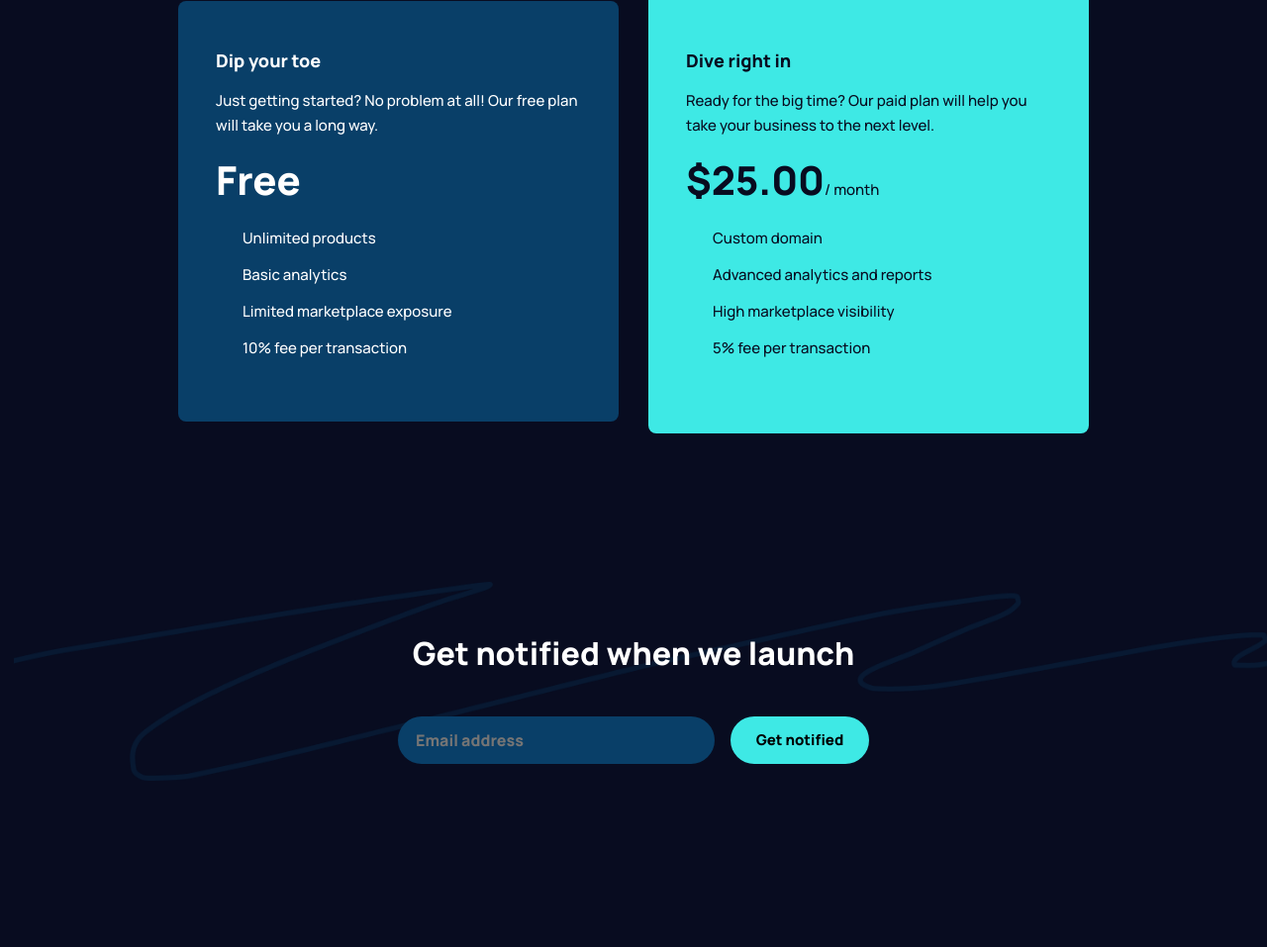
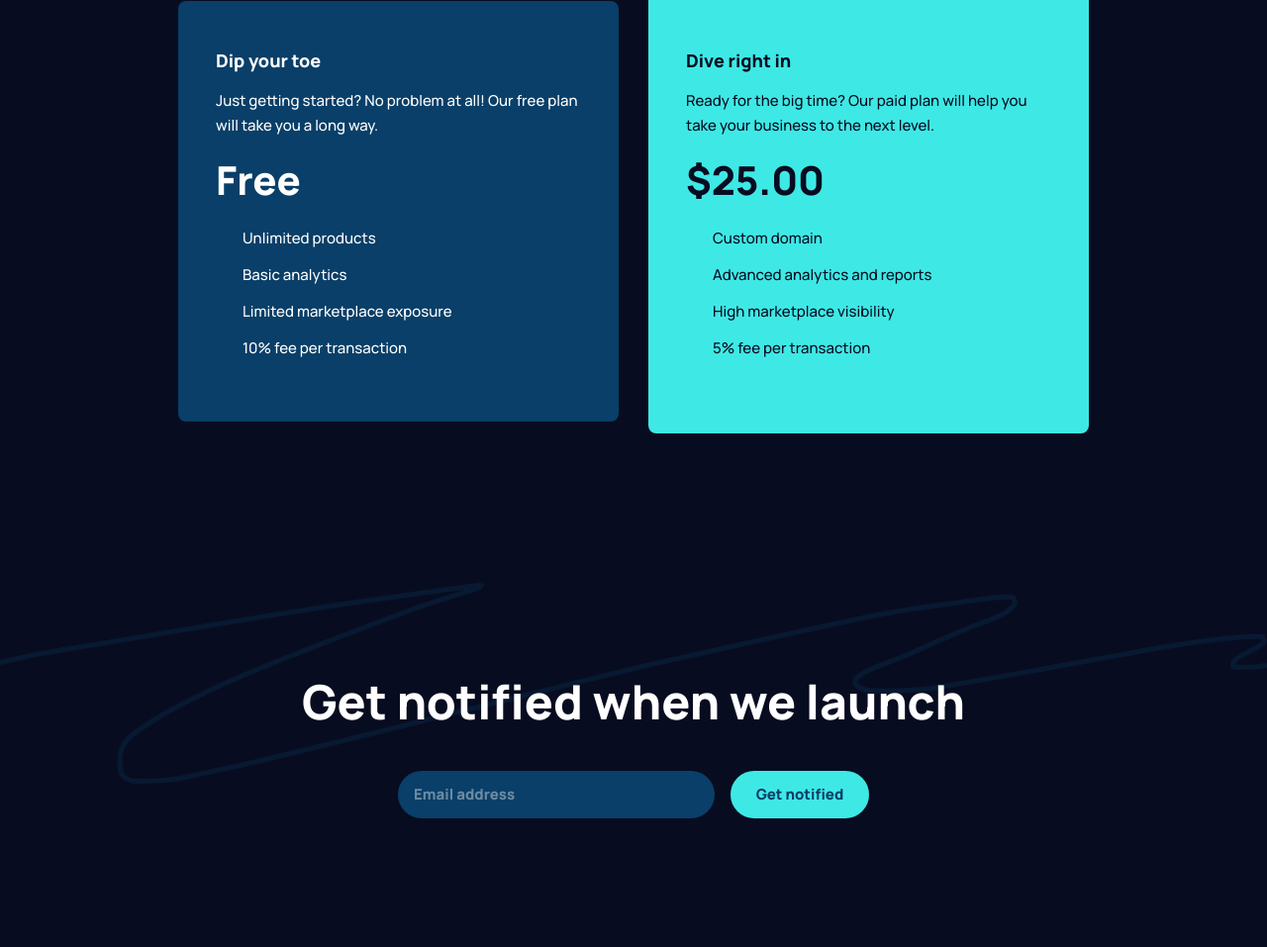
Before and after one commit to anastasiaptakh/maker, a website: page app/index.html in a window 1280 px wide. Shown: the part 1745-2702 px from the top of the page at 99% size. Before the commit the page ends 2634 px from the top, so only its background shows below. Drawn offline with Linux system fonts and the light colour scheme.

Commit message:
make form validation

```diff
--- a/app/index.html
+++ b/app/index.html
@@ -104,20 +104,21 @@
             </div>
         </div>
     </section>
-    <footer class="footer">
-        <img class="footer__img" src="images/footer-bg.png" alt="footer-background">
+    <section class="subscription">
+        <img src="images/footer-bg.png" alt="line">
         <div class="container">
-            <div class="footer__inner">
-            <h2 class="footer__title">Get notified when we launch</h2>
-                <form action="#" class="footer__form novalidate">
-                    <div class="footer__input-inner">
-                        <input class="footer__input" type="email" required placeholder="Email address">
-                        <span class="invalid"></span>
-                    </div>
-                        <button class="footer__btn">Get notified</button>
-                </form>
-            </div>
+            <h2 class="form__title">Get notified when we launch</h2>
+            <form action="#" class="form" novalidate>
+                <div class="form__error">
+                    <input type="email" name="email" required placeholder="Email address">
+                    <span class="invalid"></span>
+                </div>
+
+                <button class="button">Get notified</button>
+            </form>
         </div>
-    </footer>
+    </section>
+
+    <script src="js/main.js"></script>
 </body>
 </html>
--- /dev/null
+++ b/app/js/main.js
@@ -0,0 +1,52 @@
+'use strict'
+
+document.addEventListener('DOMContentLoaded', () => {
+
+    const input = document.querySelector('input'),
+        span = document.querySelector('.invalid'),
+        form = document.querySelector('form'),
+        message = {
+            done: 'Your application has been sent!',
+            notСorrect: 'You entered an invalid email address!',
+            empty: 'You have not entered an email address!'
+        };
+
+
+    function validateError(display, color) {
+        input.style.border = `2px solid ${color}`
+        span.style.color = color
+        span.style.display = display
+    }
+
+    function validate() {
+        switch (true) {
+
+            case input.validity.valueMissing :
+                validateError('block', '#FF2965');
+                span.textContent = message.empty;
+                break;
+
+            case input.validity.typeMismatch :
+                validateError('block', '#FF2965');
+                span.textContent = message.notСorrect;
+                break;
+
+            default :
+                span.textContent = message.done;
+                validateError('block', '#3EE9E5');
+
+                setTimeout(() => {
+                    span.style.display = '';
+                    input.style.border = '';
+                    form.reset();
+                }, 2000)
+        }
+    }
+
+
+    form.addEventListener('submit', event => {
+        event.preventDefault();
+        validate();
+    });
+
+});
--- a/app/scss/_global.scss
+++ b/app/scss/_global.scss
@@ -15,6 +15,8 @@ li{
     list-style: none;
 }
 body{
+    width: 100%;
+    overflow-x: hidden;
     min-width: 320px;
     @extend %background-color;
     @extend %heading-color;
--- a/app/scss/style.scss
+++ b/app/scss/style.scss
@@ -153,6 +153,7 @@
         line-height: 55px;
         span {
             @extend %manrope-medium;
+            display: none;
             font-size: 15px;
             line-height: 25px;
         }
@@ -216,81 +217,78 @@
         bottom: 0;
     }
 }
-
-.footer {
-    margin: 200px 0 117px;
+.subscription {
     position: relative;
-    &__img {
+    padding: 203px 0 130px 0;
+    img {
         position: absolute;
-        right: -1px;
-        top: -50px;
-        width: 99%;
+        top: 151px;
+        width: 100%;
+        max-height: 228px;
     }
-    &__inner {
-        max-width: 730px;
-        margin: 0 auto;
+    .form__title {
+        font-weight: 800;
+        font-size: 48px;
+        line-height: 56px;
+        text-align: center;
+        color: #fff;
     }
-    &__title {
-        @extend %manrope-extrabold;
-        text-align: center;
-        font-size: 32px;
-        line-height: 44px;
-    }
-    &__form {
+    .form {
+        margin-top: 42px;
+        position: relative;
         display: flex;
         justify-content: center;
-        align-items: center;
-        margin-top: 42px;
-    }
-    &__input-inner {
-        position: relative;
+        align-items: flex-start;
+        &__error {
             display: flex;
-        justify-content: space-between;
-        span {
-            @extend %errors-red-color;
-            display: none;
-            position: absolute;
-            font-size: 12px;
-            left: 18px;
-            bottom: -20px;
+            flex-direction: column;
+            margin-right: 16px;
+            input {
+                width: 320px;
+                height: 48px;
+                padding: 12px 16px 12px 16px;
+                outline: none;
+                caret-color: #3EE9E5;
+                border: none;
+                background: #093F68;
+                border-radius: 24px;
+                font-style: normal;
+                font-weight: 800;
+                font-size: 15px;
+                line-height: 25px;
+                color: #fff ;
+                mix-blend-mode: normal;
+                &::placeholder {
+                    color: rgba($color: #fff, $alpha: 0.4);
                 }
             }
-    &__input {
-        @extend %manrope-extrabold;
-        min-width: 320px;
-        height: 48px;
-        padding: 11px 0px;
-        background-color: #093F68;
-        border-radius: 24px;
-        border: none;
-        outline: none;
-        margin-right: 16px;
-        &[type=email] {
-            @extend %main-text-color;
-            padding-left: 18px;
-
-        }
-        &::placeholder {
-            padding-left: 0px;
+            span {
+                display: none;
+                position: relative;
+                margin-top: 4px;
+                left: 20px;
+                font-weight: 500;
+                font-size: 12px;
+                line-height: 25px;
             }
         }
-    &__btn {
-        @extend %manrope-extrabold;
-        min-width: 140px;
+        .button {
+            width:140px;
             height: 48px;
             background-color: #3EE9E5;
+            border: none;
             border-radius: 24px;
-        padding: 12px 18px;
-        border: none;
-        outline: none;
-        cursor: pointer;
+            font-weight: 800;
             font-size: 15px;
+            line-height: 15px;
             text-align: center;
+            color: #093F68;
+            transition: all .3s;
             &:hover {
-            @extend %heading-color;
-            background-color: transparent;
                 border: 2px solid #3EE9E5;
-            cursor: pointer;
+                color: #fff;
+                background-color: inherit;
             }
         }
     }
+}
--- a/gulpfile.js
+++ b/gulpfile.js
@@ -20,7 +20,8 @@ gulp.task('scss', function(){
     }))
     .pipe(rename({suffix: '.min'}))
     .pipe(gulp.dest('app/css'))
-    .pipe(browserSync.reload({stream: true}))
+    /* .pipe(browserSync.reload({stream: true})) */
+    .pipe(browserSync.stream())
 });
 
 gulp.task('css' , function(){
@@ -37,6 +38,8 @@ gulp.task('css' , function(){
 gulp.task('html', function(){
    return gulp.src('app/*.html')
    .pipe(browserSync.reload({stream: true}))
+
+
 });
 
 gulp.task('script', function(){
```
Also changed, not shown: app/css/style.min.css. Lines whose indentation alone changed are shown as unchanged.
